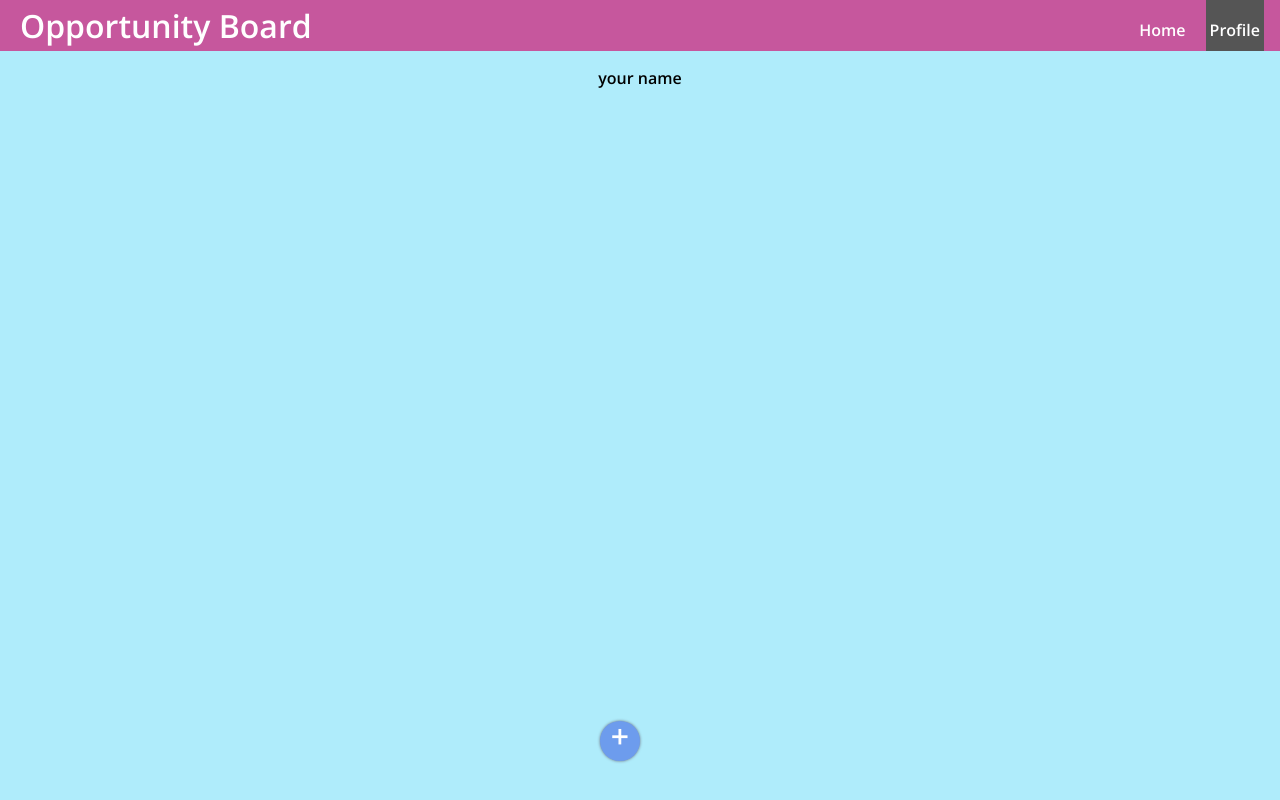
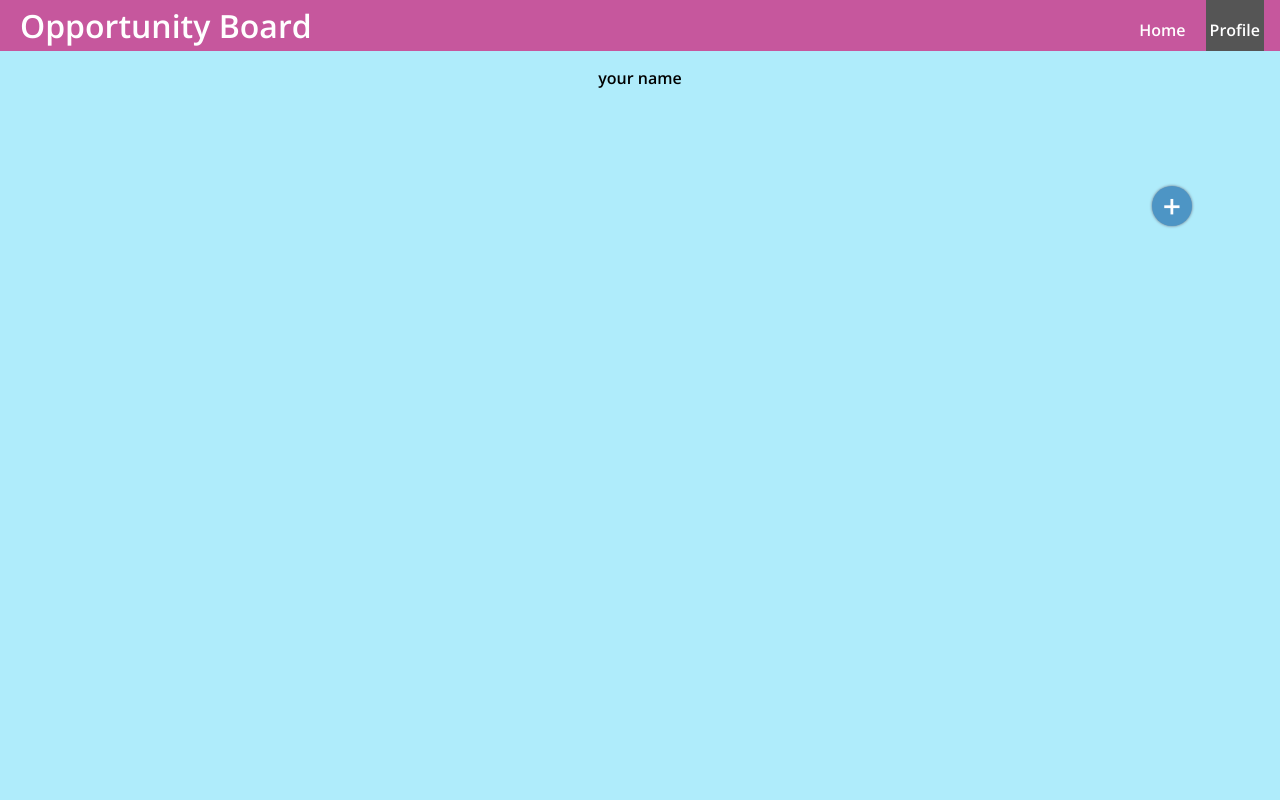
Before and after one commit to jamesmwu/joamayakieves, a React (Create React App) app in the folder frontend/: page /profile in a window 1280 px wide. Built offline with nearby package versions, Linux system fonts and the light colour scheme.

Commit message:
Make home button sticky, now in same relative position when window is resized

```diff
--- a/frontend/src/NewPost.js
+++ b/frontend/src/NewPost.js
@@ -12,12 +12,15 @@ export default function NewPost(){
     // Styling a regular HTML input
     const StyledInput = styled.input`
     font-family: 'Karla', sans-serif;
-    background: lightblue;
+    background: #cce9fd;
     display: block;
     margin: 10px 10px;
     border: 2px #6d9ced;
     border-radius: 5px;
+    padding: 10px;
+    width: 91%;
     `;
+
 
 
     // Creating a custom hook
@@ -45,8 +48,6 @@ export default function NewPost(){
           modal nested>
 
             {close => (
-
-
 
                 <div className='modal'>
                   <div className='content'>
--- a/frontend/src/styles/NewPost.css
+++ b/frontend/src/styles/NewPost.css
@@ -3,24 +3,32 @@
 body{
     font-family: 'Karla', sans-serif;
     font-weight: bold;
+
 }
 .Homebutton{
-    position:fixed ;
+    position: sticky;
+    bottom: 1rem;
     height: 40px;
-    line-height: 30px;
+    line-height: 40px;
     width: 40px;
     font-size: 2em;
     font-weight: bold;
     border: 2px;
     border-radius: 50%;
-    background-color: #6d9ced;
+    background-color: #4d95c5;
     color: white;
     text-align: center;
     cursor: pointer;
-    margin-left: 600px;
-    margin-top: 600px;
+    margin-left: 90%;
+    margin-top: 65px;
+    margin-bottom: 0%;
     display: inline-block;
     box-shadow: 0 0 3px rgb(102, 104, 122);
+}
+
+
+.Bigbox {
+    padding: 50px;
 }
 
 .Npbutton {
```
Also changed, not shown: 1 other file (tests, documents, lock files or other folders).
